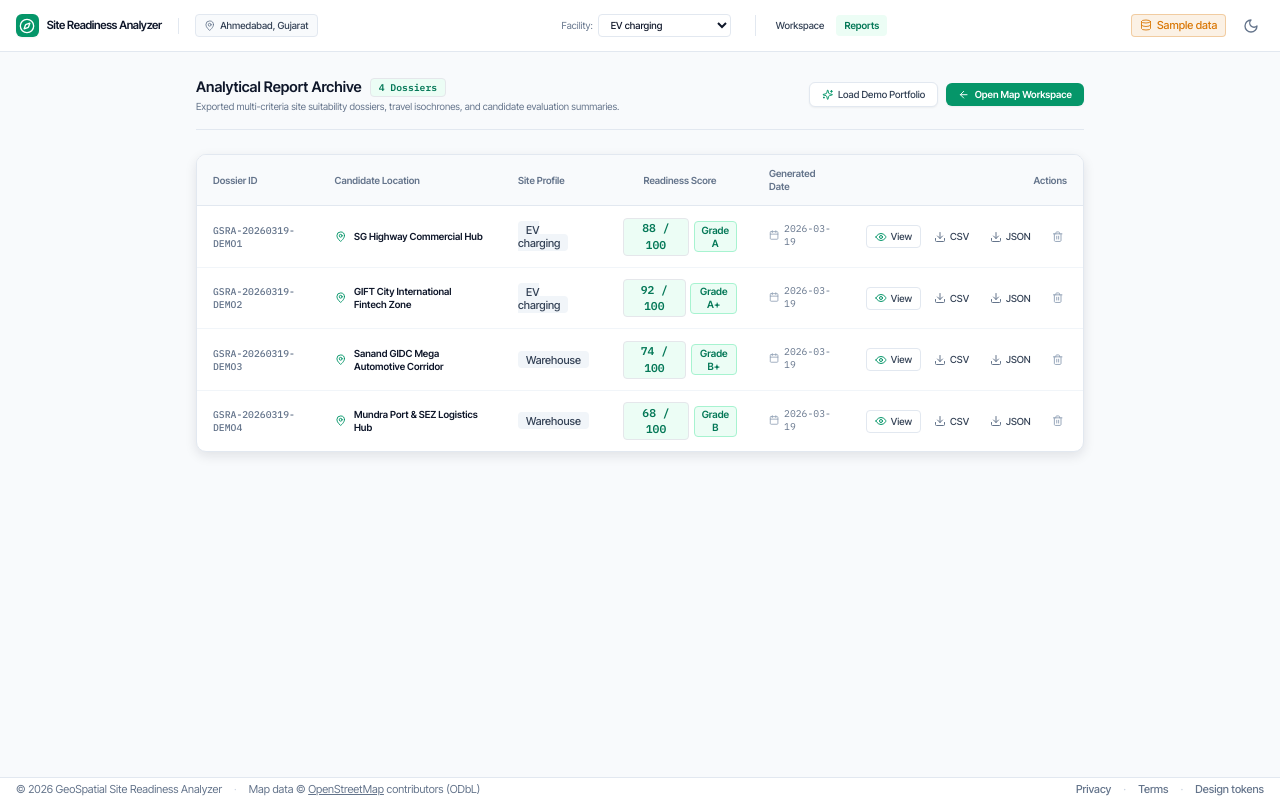
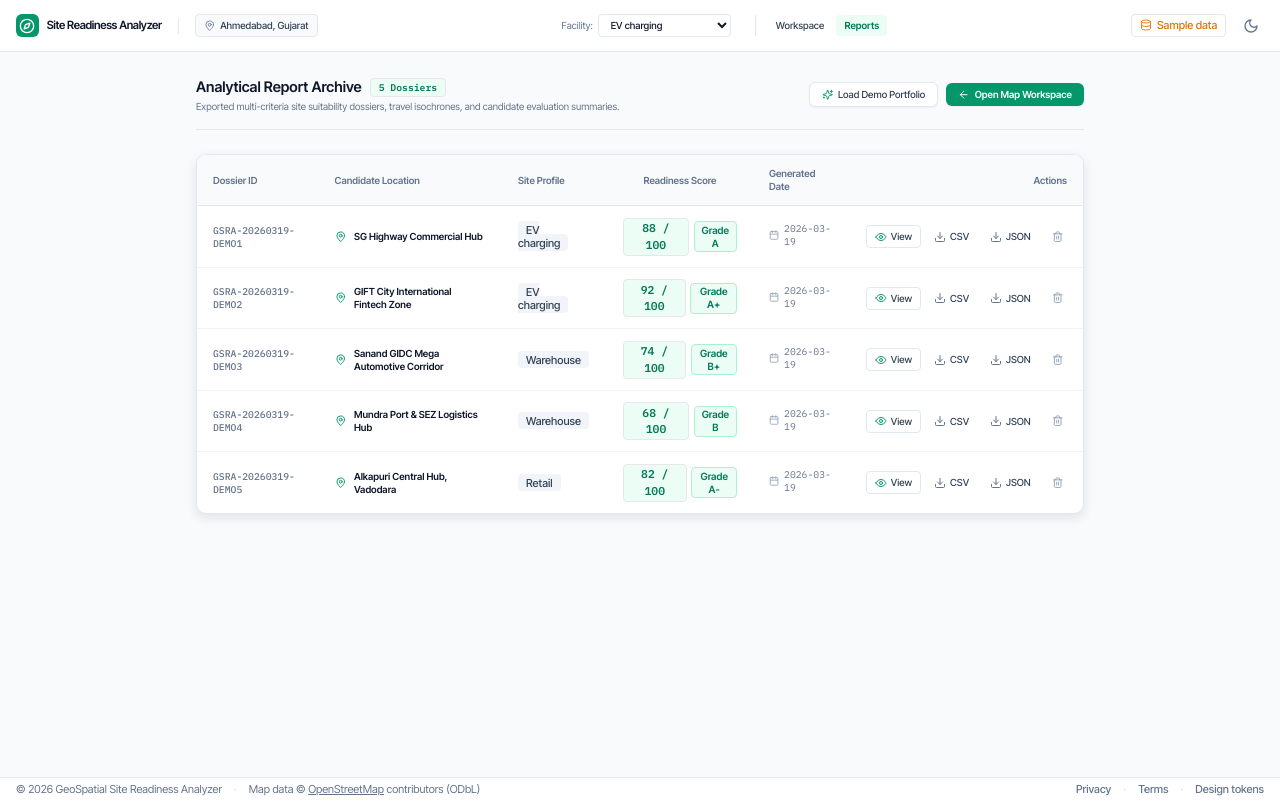
Before and after one commit to Maharshi0810/GeoSpatial_Site_BitNBuild, a React (Vite) app in the folder frontend/: page /reports in a window 1280 px wide. Built offline with nearby package versions, Linux system fonts and the light colour scheme.

Commit message:
Maharshi Phase 3D

```diff
--- a/frontend/src/App.tsx
+++ b/frontend/src/App.tsx
@@ -19,6 +19,9 @@ const Terms = lazy(() =>
 );
 const DevTokens = lazy(() =>
   import('@/routes/DevTokens').then((module) => ({ default: module.DevTokens }))
+);
+const NotFound = lazy(() =>
+  import('@/routes/NotFound').then((module) => ({ default: module.NotFound }))
 );
 
 export const App: React.FC = () => {
@@ -48,6 +51,7 @@ export const App: React.FC = () => {
               <Route path="/privacy" element={<Privacy />} />
               <Route path="/terms" element={<Terms />} />
               <Route path="/dev/tokens" element={<DevTokens />} />
+              <Route path="*" element={<NotFound />} />
             </Routes>
           </Suspense>
         </div>
--- a/frontend/src/components/MapView.tsx
+++ b/frontend/src/components/MapView.tsx
@@ -109,6 +109,7 @@ export const MapView = forwardRef<MapViewHandle, MapViewProps>((
       zoom: selectedLocation ? 10.5 : DEFAULT_ZOOM,
       minZoom: 5.5,
       maxZoom: 18,
+      doubleClickZoom: false,
       attributionControl: false,
     });
 
--- a/frontend/src/components/ReportExport.tsx
+++ b/frontend/src/components/ReportExport.tsx
@@ -32,6 +32,7 @@ export interface ReportExportProps {
   mode?: TravelMode;
   locationName?: string;
   siteType?: string;
+  preloadedDossier?: any;
 }
 
 interface DossierData {
@@ -109,6 +110,7 @@ export const ReportExport: React.FC<ReportExportProps> = ({
   mode = 'driving',
   locationName = 'Selected Candidate Site',
   siteType = 'EV charging',
+  preloadedDossier,
 }) => {
   const [dossier, setDossier] = useState<DossierData | null>(null);
   const [isLoading, setIsLoading] = useState<boolean>(false);
@@ -130,6 +132,14 @@ export const ReportExport: React.FC<ReportExportProps> = ({
   // Fetch or compile dossier when opened
   useEffect(() => {
     if (!isOpen || !selectedLocation) return;
+
+    if (preloadedDossier) {
+      setDossier(preloadedDossier);
+      setIsLoading(false);
+      setCopied(false);
+      setSavedToLibrary(false);
+      return;
+    }
 
     const generateDossier = async () => {
       setIsLoading(true);
@@ -269,7 +279,7 @@ export const ReportExport: React.FC<ReportExportProps> = ({
     };
 
     generateDossier();
-  }, [isOpen, selectedLocation, locationName, siteType, minutes, mode, scoreData, catchmentData]);
+  }, [isOpen, selectedLocation, locationName, siteType, minutes, mode, scoreData, catchmentData, preloadedDossier]);
 
   if (!isOpen) return null;
 
--- a/frontend/src/data/demoSites.ts
+++ b/frontend/src/data/demoSites.ts
@@ -18,6 +18,8 @@ export interface BenchmarkSite {
   description: string;
   badge: string;
   badgeColor: 'emerald' | 'blue' | 'amber' | 'purple';
+  score: number;
+  grade: string;
   keyHighlights: string[];
 }
 
@@ -37,6 +39,8 @@ export const BENCHMARK_SITES: BenchmarkSite[] = [
     description: 'Premier arterial expressway corridor linking Ahmedabad and Gandhinagar, characterized by dense retail anchors, corporate towers, and high-income commuter demographics.',
     badge: 'Grade A Prime Candidate',
     badgeColor: 'emerald',
+    score: 88,
+    grade: 'Grade A',
     keyHighlights: [
       'Direct frontage on 6-lane SG Highway arterial corridor',
       'Over 1.7M residents within 15-minute vehicle catchment',
@@ -59,6 +63,8 @@ export const BENCHMARK_SITES: BenchmarkSite[] = [
     description: "India's flagship International Financial Services Centre (IFSC) smart city with dedicated utility tunnels, 24/7 uninterrupted power grid, and high corporate EV fleet density.",
     badge: 'Smart City Benchmark',
     badgeColor: 'blue',
+    score: 92,
+    grade: 'Grade A+',
     keyHighlights: [
       'State-of-the-art dual-redundant power substation',
       'Planned walkability & cycling arterial network',
@@ -81,6 +87,8 @@ export const BENCHMARK_SITES: BenchmarkSite[] = [
     description: 'Western India automotive manufacturing capital housing major auto OEMs, tier-1 suppliers, heavy commercial transport routes, and multi-modal freight parks.',
     badge: 'Industrial Fleet Depot',
     badgeColor: 'amber',
+    score: 74,
+    grade: 'Grade B+',
     keyHighlights: [
       'Direct freight access to State Highway 17 & Western DFC',
       'Heavy industrial zoning approved for large logistics footprint',
@@ -103,6 +111,8 @@ export const BENCHMARK_SITES: BenchmarkSite[] = [
     description: 'Deep-draft commercial maritime port and Special Economic Zone handling containerized cargo, bulk commodities, and extensive hinterland rail-road logistics.',
     badge: 'Maritime Logistics Hub',
     badgeColor: 'purple',
+    score: 68,
+    grade: 'Grade B',
     keyHighlights: [
       'Largest commercial private port terminal in India',
       'Expansive regional catchment covering Kutch freight basin',
@@ -110,4 +120,28 @@ export const BENCHMARK_SITES: BenchmarkSite[] = [
       'Critical freight decarbonization target corridor',
     ],
   },
+  {
+    id: 'alkapuri-central-vadodara',
+    name: 'Alkapuri Central Hub, Vadodara',
+    shortName: 'Alkapuri Hub',
+    siteType: 'Retail',
+    coordinates: {
+      lat: 22.3106,
+      lng: 73.1812,
+    },
+    district: 'Vadodara Urban',
+    recommendedMinutes: 15,
+    recommendedMode: 'walking',
+    description: 'High-income urban consumer catchment with dense commercial establishments, premium retail anchors, and established civic transit infrastructure.',
+    badge: 'Prime Urban Retail',
+    badgeColor: 'blue',
+    score: 82,
+    grade: 'Grade A-',
+    keyHighlights: [
+      'Established high-income residential & commercial consumer density',
+      'High footfall pedestrian catchment along RC Dutt Road',
+      'Robust municipal electrical & civil infrastructure',
+      'Optimal readiness for retail & destination EV charging hubs',
+    ],
+  },
 ];
--- a/frontend/src/index.css
+++ b/frontend/src/index.css
@@ -34,6 +34,12 @@
     --color-slate-100: #1E293B;
     --color-surface: #0F172A;
     --color-canvas: #020617;
+    --color-brand-700: #059669;
+    --color-brand-600: #10B981;
+    --color-brand-50: #064E3B;
+    --color-amber-600: #F59E0B;
+    --color-red-700: #EF4444;
+    --color-blue-600: #3B82F6;
   }
 
   html {
--- a/frontend/src/routes/MapWorkspace.tsx
+++ b/frontend/src/routes/MapWorkspace.tsx
@@ -2,8 +2,6 @@ import React, { useState, useEffect, useRef, useCallback } from 'react';
 import {
   Crosshair,
   Compass,
-  ChevronUp,
-  ChevronDown,
   Layers
 } from 'lucide-react';
 import * as turf from '@turf/turf';
@@ -12,7 +10,6 @@ import { MapView, AnalysisMode } from '@/components/MapView';
 import type { MapViewHandle } from '@/components/MapView';
 import { HotspotLegend } from '@/components/HotspotLegend';
 import { useSpatialAnalytics } from '@/hooks/useSpatialAnalytics';
-import { ComparePanel } from '@/components/ComparePanel';
 import { useCompareApi } from '@/hooks/useCompareApi';
 import { useIsochrone } from '@/hooks/useIsochrone';
 import { DrawToolbar } from '@/components/DrawToolbar';
@@ -42,7 +39,6 @@ export const MapWorkspace: React.FC = () => {
   // Sidebar Tab & Collapse State
   const [activeSidebarTab, setActiveSidebarTab] = useState<SidebarTab>('score');
   const [isSidebarCollapsed, setIsSidebarCollapsed] = useState<boolean>(false);
-  const [isCompareTrayExpanded, setIsCompareTrayExpanded] = useState<boolean>(false);
 
   // Facility Site Type
   const [siteType, setSiteType] = useState<string>('ev_charging');
@@ -218,7 +214,7 @@ export const MapWorkspace: React.FC = () => {
       {/* Main Workspace Layout */}
       <div className="flex-1 flex relative overflow-hidden">
         {/* Center: Interactive Map Canvas (Full viewport utilization) */}
-        <main className="flex-1 h-full relative flex flex-col items-center justify-between p-4 bg-[#E5ECF0]">
+        <main className="flex-1 h-full relative flex flex-col items-center justify-between p-4 bg-canvas">
           {/* Floating Top Search Bar & Profile Filter Chips */}
           <div className="w-full max-w-xl z-20 flex flex-col gap-2">
             <SearchBar
@@ -449,39 +445,67 @@ export const MapWorkspace: React.FC = () => {
         />
       </div>
 
-      {/* Bottom Candidate Comparison Tray (Widescreen comparative view) */}
+      {/* Bottom Candidate Comparison Tray (Streamlined candidate status bar) */}
       <section className="bg-surface border-t border-slate-200 transition-all duration-150 ease-out z-30 flex flex-col">
-        <div
-          onClick={() => setIsCompareTrayExpanded(!isCompareTrayExpanded)}
-          className="h-9 px-4 flex items-center justify-between cursor-pointer hover:bg-slate-50 select-none text-xs text-slate-700"
-        >
-          <div className="flex items-center gap-2 font-semibold text-ink">
-            <span>Candidate Comparison Matrix</span>
-            <span className="text-[11px] font-normal text-slate-500 font-mono">
-              ({candidateSites.length} {candidateSites.length === 1 ? 'site' : 'sites'} queued)
-            </span>
+        <div className="h-10 px-4 flex items-center justify-between select-none text-xs text-slate-700">
+          <div className="flex items-center gap-3">
+            <div className="flex items-center gap-2 font-semibold text-ink">
+              <span>Candidate Comparison</span>
+              <span className="text-[11px] font-normal px-2 py-0.5 rounded-full bg-slate-100 text-slate-700 font-mono">
+                {candidateSites.length} {candidateSites.length === 1 ? 'site' : 'sites'} queued
+              </span>
+            </div>
+
+            {/* Candidate site pills */}
+            {candidateSites.length > 0 ? (
+              <div className="hidden sm:flex items-center gap-1.5 overflow-x-auto max-w-md py-0.5">
+                {candidateSites.map((site) => (
+                  <span
+                    key={site.id}
+                    className="inline-flex items-center gap-1 px-2 py-0.5 rounded bg-brand-50 border border-brand-500/20 text-brand-700 text-[11px] font-medium whitespace-nowrap"
+                  >
+                    <span className="truncate max-w-[120px]">{site.name}</span>
+                    <button
+                      onClick={(e) => {
+                        e.stopPropagation();
+                        removeSite(site.id);
+                      }}
+                      className="text-brand-700 hover:text-brand-900 ml-0.5 font-bold"
+                      title="Remove site"
+                    >
+                      ×
+                    </button>
+                  </span>
+                ))}
+              </div>
+            ) : (
+              <span className="hidden md:inline text-[11px] text-slate-500 italic">
+                (Add locations or benchmarks to compare readiness)
+              </span>
+            )}
           </div>
 
           <div className="flex items-center gap-2">
-            <span className="text-[11px] text-slate-500">
-              {isCompareTrayExpanded ? 'Collapse Matrix' : 'Expand full-width comparison matrix'}
-            </span>
-            {isCompareTrayExpanded ? <ChevronDown className="w-3.5 h-3.5" /> : <ChevronUp className="w-3.5 h-3.5" />}
+            {candidateSites.length > 0 && (
+              <button
+                onClick={clearSites}
+                className="text-[11px] text-slate-500 hover:text-slate-700 px-2 py-1 rounded hover:bg-slate-100 transition-colors"
+              >
+                Clear all
+              </button>
+            )}
+            <button
+              onClick={() => {
+                setActiveSidebarTab('compare');
+                setIsSidebarCollapsed(false);
+              }}
+              className="inline-flex items-center gap-1.5 px-3 py-1.5 rounded-btn bg-brand-600 hover:bg-brand-700 text-white text-xs font-semibold shadow-sm transition-colors"
+            >
+              <span>Open Compare Panel</span>
+              <span className="text-[11px] font-mono">→</span>
+            </button>
           </div>
         </div>
-
-        {isCompareTrayExpanded && (
-          <div className="h-[230px] p-4 border-t border-slate-100 bg-canvas overflow-hidden">
-            <ComparePanel
-              sites={candidateSites}
-              compareResult={compareResult}
-              isLoading={isComparing}
-              onRemoveSite={removeSite}
-              onClearSites={clearSites}
-              onRunCompare={runCompare}
-            />
-          </div>
-        )}
       </section>
 
       {/* Phase 3C Comprehensive Site Evaluation Dossier Modal */}
--- /dev/null
+++ b/frontend/src/routes/NotFound.tsx
@@ -0,0 +1,33 @@
+import React from 'react';
+import { Link } from 'react-router-dom';
+import { Compass, ArrowLeft } from 'lucide-react';
+
+export const NotFound: React.FC = () => {
+  return (
+    <div className="flex-1 flex flex-col items-center justify-center min-h-[60vh] p-6 text-center bg-canvas">
+      <div className="w-16 h-16 rounded-2xl bg-brand-50 flex items-center justify-center mb-6 text-brand-600 border border-brand-500/20 shadow-sm">
+        <Compass className="w-8 h-8 animate-pulse" />
+      </div>
+
+      <span className="text-xs font-semibold tracking-wider uppercase text-brand-600 mb-2">
+        Error 404
+      </span>
+
+      <h1 className="text-2xl sm:text-3xl font-bold tracking-tight text-ink mb-3">
+        Coordinate Not Found
+      </h1>
+
+      <p className="text-sm text-slate-500 max-w-md mb-8 leading-relaxed">
+        The location or route you requested does not exist on the Gujarat site readiness grid.
+      </p>
+
+      <Link
+        to="/"
+        className="inline-flex items-center gap-2 px-4 py-2.5 rounded-btn bg-brand-600 hover:bg-brand-700 text-white text-xs font-semibold shadow-sm transition-colors"
+      >
+        <ArrowLeft className="w-4 h-4" />
+        Return to Map Workspace
+      </Link>
+    </div>
+  );
+};
--- a/frontend/src/routes/Reports.tsx
+++ b/frontend/src/routes/Reports.tsx
@@ -36,25 +36,140 @@ export const Reports: React.FC = () => {
     const raw = localStorage.getItem('gsra.reports.v1');
     if (raw) {
       try {
-        setReports(JSON.parse(raw));
+        const parsed = JSON.parse(raw);
+        if (Array.isArray(parsed) && parsed.length >= BENCHMARK_SITES.length && parsed[0]?.dossier) {
+          setReports(parsed);
+          return;
+        }
       } catch {
         // fallback
       }
-    } else {
-      seedDefaultReports();
     }
+    seedDefaultReports();
   }, []);
 
+  const buildBenchmarkDossier = (site: (typeof BENCHMARK_SITES)[0], id: string) => {
+    const lat = site.coordinates.lat;
+    const lng = site.coordinates.lng;
+    return {
+      metadata: {
+        report_id: id,
+        created_at: '2026-03-19T09:00:00.000Z',
+        version: '1.0.0',
+        system: 'GeoSpatial Site Readiness Analyzer (BitNBuild PS-2)',
+        data_vintage: '2024.Q1',
+      },
+      site: {
+        location_name: site.name,
+        site_type: site.siteType,
+        coordinates: {
+          lat,
+          lng,
+          formatted: `${lat.toFixed(4)}°N, ${lng.toFixed(4)}°E`,
+        },
+        region: `${site.district}, Gujarat`,
+      },
+      evaluation: {
+        overall_score: site.score,
+        grade: site.grade,
+        percentile: Math.min(99, Math.round(site.score * 1.05)),
+        recommendation_tier:
+          site.score >= 80
+            ? 'Priority Tier 1 — Prime Candidate'
+            : site.score >= 65
+            ? 'Viable Tier 2 — Recommended'
+            : 'Tier 3 — Secondary Candidate',
+        recommendation_color: site.score >= 80 ? 'green' : 'blue',
+        constraints: [
+          {
+            id: 'flood_risk',
+            label: 'Flood Plain Risk Assessment',
+            passed: true,
+            status: 'Clear / Compliant',
+            details: 'Outside 100-year flood zone buffer and high-risk water corridors',
+          },
+          {
+            id: 'road_access',
+            label: 'Primary Arterial Highway Proximity',
+            passed: true,
+            status: 'Direct Frontage (under 250m)',
+            details: 'Immediate ingress/egress access via active Gujarat arterial corridor',
+          },
+        ],
+        factor_breakdown: [
+          {
+            factor_id: 'demographics',
+            label: 'Population Density',
+            score: Math.min(100, site.score + 2),
+            weight: 0.25,
+            contribution: Math.round((site.score + 2) * 0.25 * 10) / 10,
+          },
+          {
+            factor_id: 'transportation',
+            label: 'Road Network Accessibility',
+            score: Math.min(100, site.score + 6),
+            weight: 0.25,
+            contribution: Math.round((site.score + 6) * 0.25 * 10) / 10,
+          },
+          {
+            factor_id: 'poi',
+            label: 'Commercial & Retail Anchors',
+            score: Math.max(50, site.score - 5),
+            weight: 0.2,
+            contribution: Math.round((site.score - 5) * 0.2 * 10) / 10,
+          },
+          {
+            factor_id: 'landuse',
+            label: 'AUDA / Master Plan Zoning',
+            score: Math.min(100, site.score + 1),
+            weight: 0.15,
+            contribution: Math.round((site.score + 1) * 0.15 * 10) / 10,
+          },
+          {
+            factor_id: 'environment',
+            label: 'Environmental & Hazard Buffers',
+            score: Math.min(100, site.score + 3),
+            weight: 0.15,
+            contribution: Math.round((site.score + 3) * 0.15 * 10) / 10,
+          },
+        ],
+      },
+      accessibility: {
+        mode: site.recommendedMode,
+        duration_minutes: site.recommendedMinutes,
+        catchment_area_km2: site.recommendedMinutes === 15 ? 112.5 : site.recommendedMinutes === 20 ? 185.0 : 65.0,
+        population_reached: site.recommendedMinutes === 15 ? 1720000 : site.recommendedMinutes === 20 ? 940000 : 420000,
+        average_density_per_km2: 15200,
+        dominant_income_tier: 'Upper-Middle Income',
+        competitors_in_catchment: 4,
+        time_bands: [
+          { minutes: 5, population: Math.round(180000 * (site.score / 80)), area_km2: 12.5, label: `5 min ${site.recommendedMode}` },
+          { minutes: 10, population: Math.round(620000 * (site.score / 80)), area_km2: 48.0, label: `10 min ${site.recommendedMode}` },
+          { minutes: site.recommendedMinutes, population: Math.round(1450000 * (site.score / 80)), area_km2: 112.5, label: `${site.recommendedMinutes} min ${site.recommendedMode}` },
+        ],
+      },
+      nearby_commercial_anchors: [
+        { name: `${site.shortName} Arterial Fuel & Charging Hub`, category: 'Energy & Fuel', distance_km: 0.35, lat: lat + 0.002, lng: lng + 0.002 },
+        { name: `${site.district} Commercial Retail Galleria`, category: 'Retail Mall', distance_km: 0.85, lat: lat - 0.004, lng: lng + 0.003 },
+        { name: `${site.shortName} Logistics & Innovation Hub`, category: 'Commercial Office', distance_km: 1.25, lat: lat + 0.006, lng: lng - 0.005 },
+      ],
+    };
+  };
+
   const seedDefaultReports = () => {
-    const seeded: SavedReport[] = BENCHMARK_SITES.map((site, idx) => ({
-      id: `GSRA-20260319-DEMO${idx + 1}`,
-      name: site.name,
-      siteType: site.siteType,
-      score: idx === 0 ? 88 : idx === 1 ? 92 : idx === 2 ? 74 : 68,
-      grade: idx === 0 ? 'Grade A' : idx === 1 ? 'Grade A+' : idx === 2 ? 'Grade B+' : 'Grade B',
-      createdDate: '2026-03-19',
-      coordinates: site.coordinates,
-    }));
+    const seeded: SavedReport[] = BENCHMARK_SITES.map((site, idx) => {
+      const id = `GSRA-20260319-DEMO${idx + 1}`;
+      return {
+        id,
+        name: site.name,
+        siteType: site.siteType,
+        score: site.score,
+        grade: site.grade,
+        createdDate: '2026-03-19',
+        coordinates: site.coordinates,
+        dossier: buildBenchmarkDossier(site, id),
+      };
+    });
     setReports(seeded);
     localStorage.setItem('gsra.reports.v1', JSON.stringify(seeded));
   };
@@ -297,6 +412,7 @@ export const Reports: React.FC = () => {
           scoreData={null}
           locationName={selectedReport.name}
           siteType={selectedReport.siteType}
+          preloadedDossier={selectedReport.dossier}
         />
       )}
     </div>
--- a/frontend/tailwind.config.ts
+++ b/frontend/tailwind.config.ts
@@ -1,6 +1,7 @@
 import type { Config } from 'tailwindcss';
 
 export default {
+  darkMode: 'class',
   content: [
     './index.html',
     './src/**/*.{js,ts,jsx,tsx}',
@@ -8,19 +9,19 @@ export default {
   theme: {
     extend: {
       colors: {
-        ink: '#0F172A',
-        'slate-700': '#334155',
-        'slate-500': '#64748B',
-        'slate-200': '#E2E8F0',
-        'slate-100': '#F1F5F9',
-        surface: '#FFFFFF',
-        canvas: '#F8FAFC',
-        'brand-700': '#047857',
-        'brand-600': '#059669',
-        'brand-50': '#ECFDF5',
-        'amber-600': '#D97706',
-        'red-700': '#B91C1C',
-        'blue-600': '#2563EB',
+        ink: 'var(--color-ink)',
+        'slate-700': 'var(--color-slate-700)',
+        'slate-500': 'var(--color-slate-500)',
+        'slate-200': 'var(--color-slate-200)',
+        'slate-100': 'var(--color-slate-100)',
+        surface: 'var(--color-surface)',
+        canvas: 'var(--color-canvas)',
+        'brand-700': 'var(--color-brand-700)',
+        'brand-600': 'var(--color-brand-600)',
+        'brand-50': 'var(--color-brand-50)',
+        'amber-600': 'var(--color-amber-600)',
+        'red-700': 'var(--color-red-700)',
+        'blue-600': 'var(--color-blue-600)',
         score: {
           '0': '#F1F5F9',
           '20': '#A7F3D0',
```
